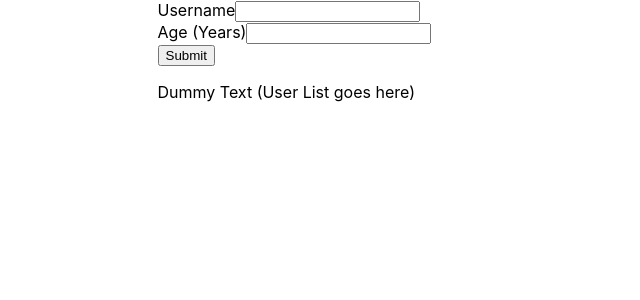
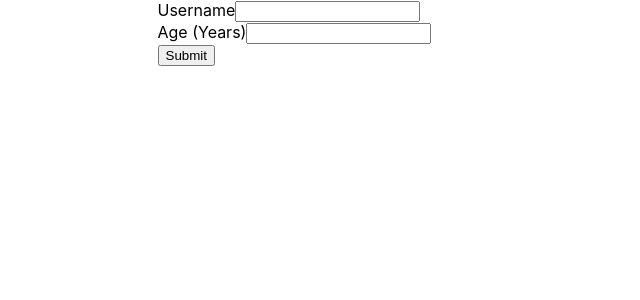
Before and after one commit to zlerjks/BasicReactProject, a React (Create React App) app: page / in a window 1280 px wide. Shown: the top 300 px of the page, without its empty margins (0-640 px from the left). Built offline with nearby package versions, Linux system fonts and the light colour scheme.

Commit message:
Achieved parent to child and child to parent data transfer

```diff
--- a/src/App.js
+++ b/src/App.js
@@ -1,15 +1,22 @@
-import { useState } from './react'
+import { useState } from 'react'
 import logo from './logo.svg';
 import './App.css';
 import TheForm from './components/TheForm';
 import UserList from './components/UserList';
 
 function App() {
+  const [name, newUser] = useState('')
+  const [age, newAge] = useState('')
 
+  function dataUpdater (name, age) {
+    newUser(name);
+    newAge(age);
+
+  }
   return (
     <div className="App">
-      <TheForm />
-      <UserList />
+      <TheForm submitHandler = {dataUpdater} />
+      <UserList enteredname = {name} enteredage = {age}/>
     </div>
   );
 }
--- a/src/components/TheForm.js
+++ b/src/components/TheForm.js
@@ -2,11 +2,12 @@ import Age from "./Age";
 import Username from "./Username";
 import Button from "./Button";
 
-function TheForm () {
+function TheForm (props) {
     function defaultSubmit (e) {
         e.preventDefault();
         const inputname = (e.target[0].value);
         const inputage = (e.target[1].value);
+        props.submitHandler(inputname, inputage);
     }
     return (
         <div>
--- a/src/components/UserList.js
+++ b/src/components/UserList.js
@@ -1,7 +1,7 @@
-function UserList () {
+function UserList (props) {
     return (
         <div>
-            <p>Dummy Text (User List goes here)</p>
+            <p>{props.enteredname} {props.enteredage}</p>
         </div>
     )
 }
```
